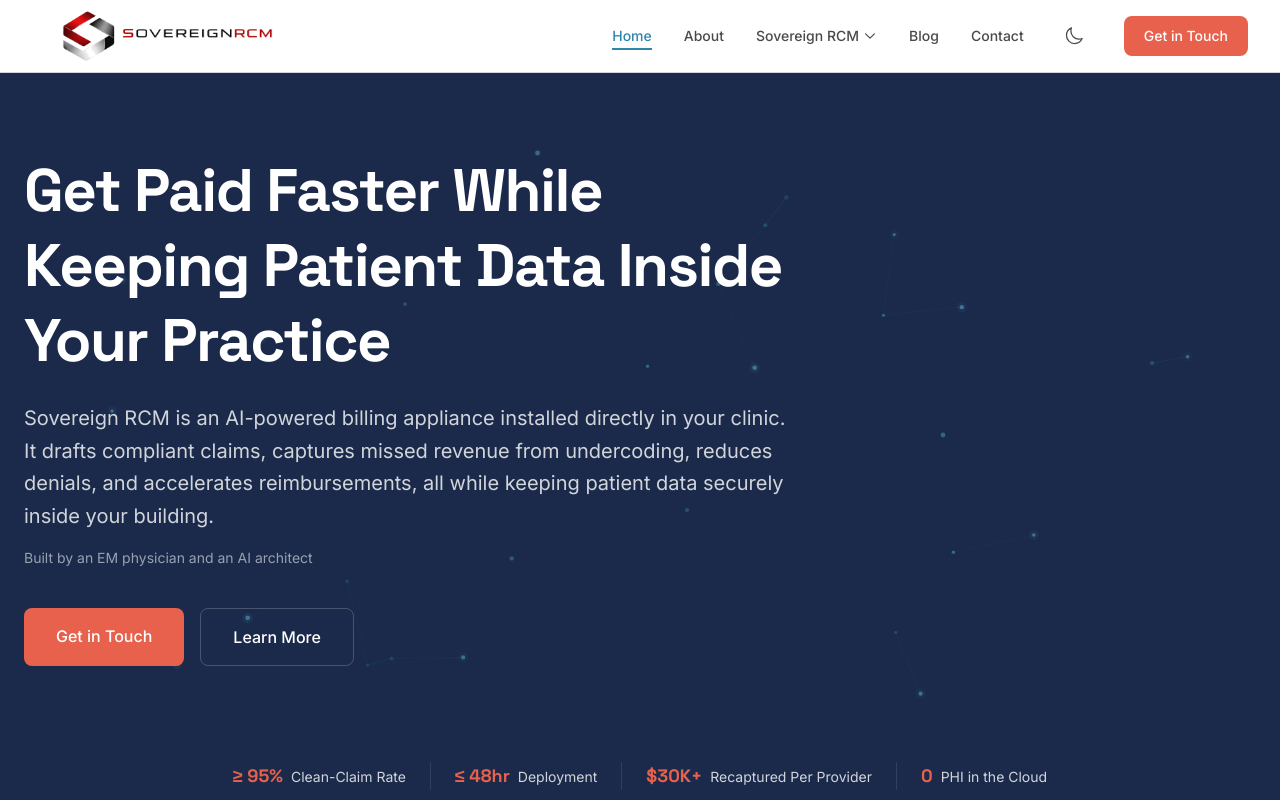
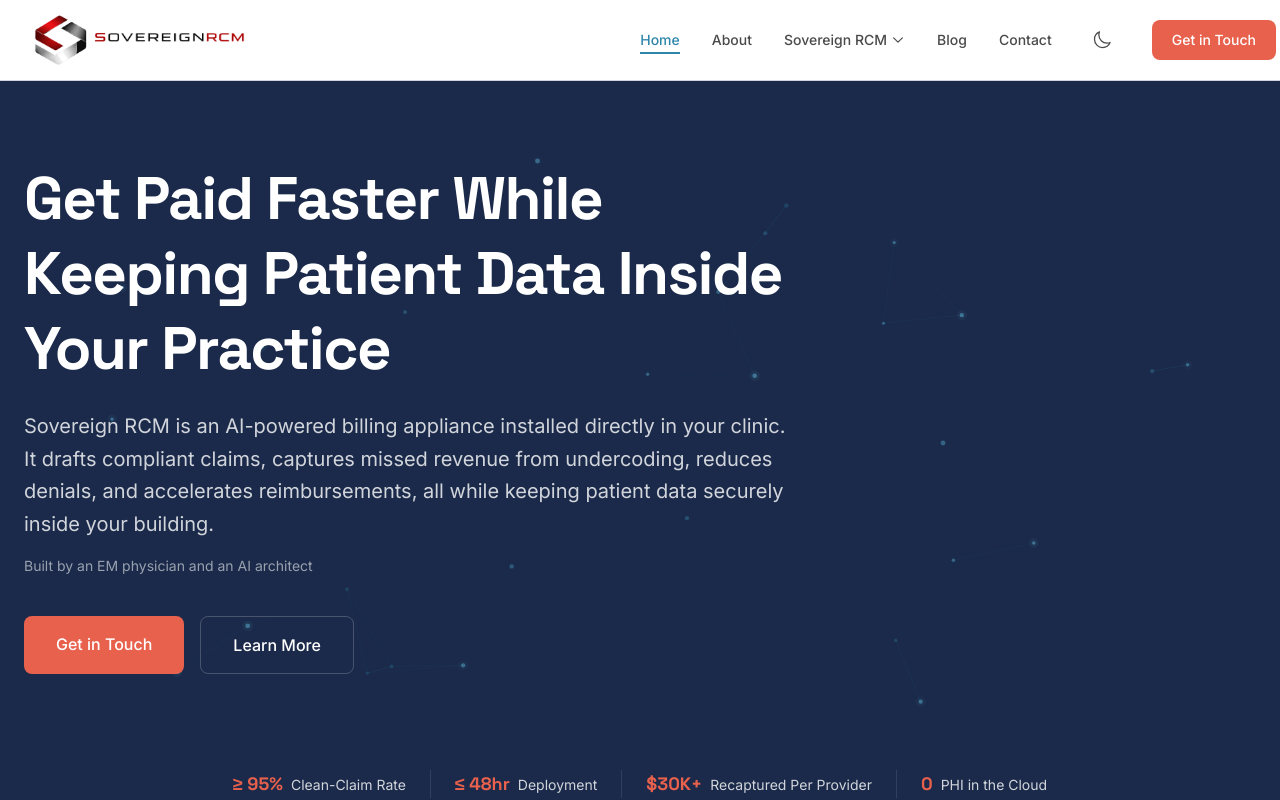
Before and after one commit to RizeXCapital/website, a Next.js app: page / in a window 1280 px wide. Shown: the top 800 px of the page. Built offline with nearby package versions, Linux system fonts and the light colour scheme.

Commit message:
Adjust logo positioning in nav and footer, fix JSON-LD logo reference

```diff
--- a/src/app/layout.tsx
+++ b/src/app/layout.tsx
@@ -68,7 +68,7 @@
               "@type": "Organization",
               name: "Sovereign RCM",
               url: "https://rizexcapital.vercel.app",
-              logo: "https://rizexcapital.vercel.app/MainLogoNew.jpeg",
+              logo: "https://rizexcapital.vercel.app/srcm1w.png",
               description:
                 "Sovereign RCM is an on-premise AI billing appliance for medical practices. Your billing stays in your building.",
               foundingLocation: {
--- a/src/components/Footer.tsx
+++ b/src/components/Footer.tsx
@@ -31,7 +31,7 @@
         <div className="grid grid-cols-1 gap-12 md:grid-cols-[2fr_1fr_1fr_1fr]">
           {/* Brand column */}
           <div>
-            <div className="flex items-center">
+            <div className="flex items-center -ml-8">
               <Image
                 src={LOGO_DARK}
                 alt="RizeX Capital"
--- a/src/components/Navigation.tsx
+++ b/src/components/Navigation.tsx
@@ -196,7 +196,7 @@
 
   return (
     <header className="sticky top-0 z-50 border-b border-gray-300 bg-white/95 backdrop-blur-sm dark:border-dark-border dark:bg-dark-bg/95">
-      <nav className="mx-auto flex max-w-7xl items-center justify-between px-6 py-1 lg:px-8">
+      <nav className="mx-auto flex max-w-7xl items-center justify-between px-0 py-2 lg:px-1">
         {/* Logo */}
         <Link href="/" className="flex items-center">
           <Image
```
